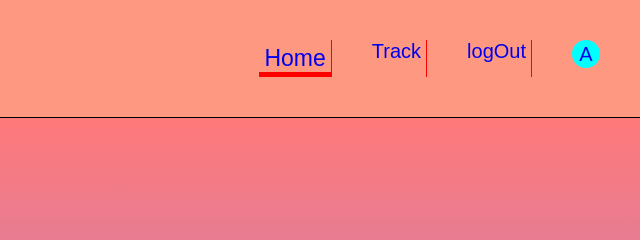
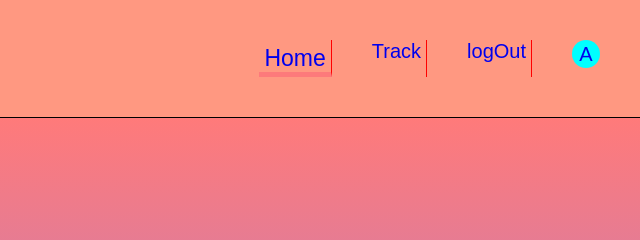
Before and after one commit to Vicstudentwatch/Simplelogin, a plain HTML site: page homepage.html in a window 1280 px wide. In both pictures the pointer is over the item "Home". Shown: the top 240 px of the page, 640-1280 px from the left. Drawn offline with Linux system fonts and the light colour scheme.

```diff
--- a/home.css
+++ b/home.css
@@ -28,7 +28,7 @@ nav a{
     text-decoration: none;
 }
 nav li:hover{
-    border-bottom: red solid 5px;
+    border-bottom: rgb(253, 122, 123) solid 5px;
     font-size: 23px;
     transition-duration: 0.3s;
     padding: 5px;
```
